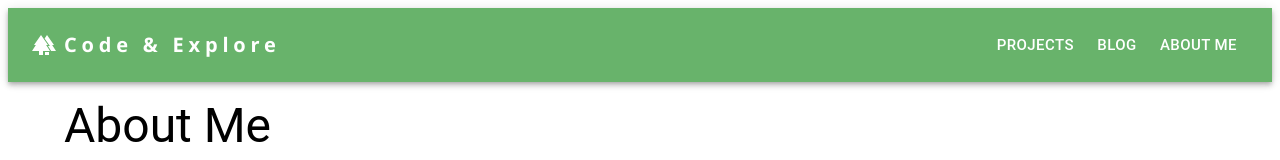
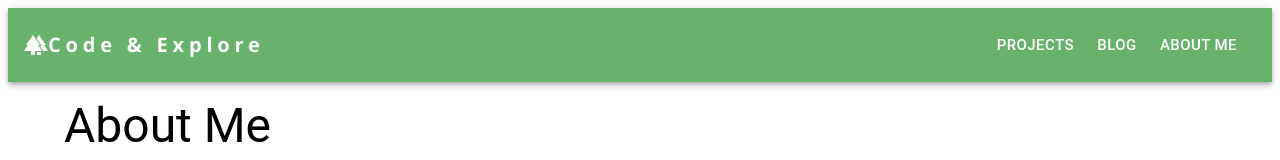
Before and after one commit to megancindric/reactportfolio, a React (Create React App) app: page /about in a window 1280 px wide. Shown: the top 160 px of the page. Built offline with nearby package versions, Linux system fonts and the light colour scheme.

Commit message:
👌 IMPROVE: Adjusted position of items in header navbar

```diff
--- a/src/components/Header/Header.jsx
+++ b/src/components/Header/Header.jsx
@@ -1,6 +1,5 @@
 import { AppBar, Box, Button, Toolbar, Typography } from "@mui/material";
 import ForestIcon from "@mui/icons-material/Forest";
-import { Container } from "@mui/system";
 import { useNavigate } from "react-router-dom";
 import React from "react";
 
@@ -13,10 +12,9 @@ const Header = (post) => {
   const navigate = useNavigate();
   return (
     <AppBar position="static">
-      <Container maxWidth="xl">
       <Toolbar disableGutters>
         <ForestIcon
-            sx={{ display: "flex", mr: 1 }}
+          sx={{ display: "flex", ml: 2 }}
           onClick={() => navigate(`/`)}
         />
         <Typography
@@ -38,7 +36,12 @@ const Header = (post) => {
         </Typography>
 
         <Box
-            sx={{ flexGrow: 1, display: "flex", justifyContent: "flex-end" }}
+          sx={{
+            flexGrow: 1,
+            display: "flex",
+            justifyContent: "flex-end",
+            mr: 3,
+          }}
         >
           {pages.map((page) => (
             <Button
@@ -52,7 +55,6 @@ const Header = (post) => {
           ))}
         </Box>
       </Toolbar>
-      </Container>
     </AppBar>
   );
 };
```
Lines whose indentation alone changed are shown as unchanged.
